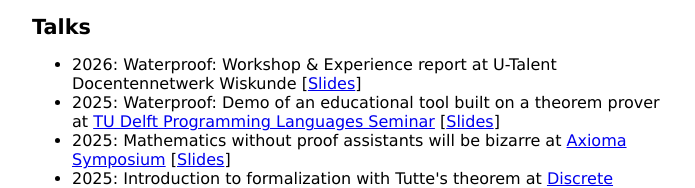
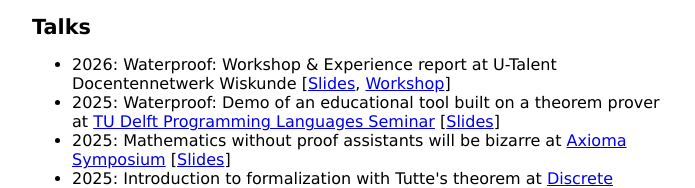
Before and after one commit to pimotte-agents/personalwebsite, a plain HTML site: page public/index.html in a window 1280 px wide. Shown: the part 734-922 px from the top of the page, without its empty margins (292-987 px from the left). Drawn offline with Linux system fonts and the light colour scheme.

Commit message:
Workshop link

```diff
--- a/public/index.html
+++ b/public/index.html
@@ -59,7 +59,7 @@
             <header>Talks</header>
             <ul>
 
-                <li>2026: Waterproof: Workshop & Experience report at U-Talent Docentennetwerk Wiskunde [<a href="./pdf/utalent.pdf">Slides</a>]</li>
+                <li>2026: Waterproof: Workshop & Experience report at U-Talent Docentennetwerk Wiskunde [<a href="./pdf/utalent.pdf">Slides</a>, <a href="https://dikiedick.github.io/waterproof-browser">Workshop</a>]</li>
                 <li>2025: Waterproof: Demo of an educational tool built on a theorem prover at <a href="https://pl.ewi.tudelft.nl/seminar/">TU Delft Programming Languages Seminar</a> [<a href="./pdf/wp-demo-delft.pdf">Slides</a>]</li>
                 <li>2025: Mathematics without proof assistants will be bizarre at <a href="https://axioma.fmf.nl/">Axioma Symposium</a> [<a href="./pdf/axioma.pdf">Slides</a>]</li>
                 <li>2025: Introduction to formalization with Tutte's theorem at <a href="https://www.tudelft.nl/ewi/over-de-faculteit/afdelingen/applied-mathematics/discrete-mathematics-optimization/events/seminars-in-discrete-mathematics-and-optimization">Discrete Mathematics & Optimization Seminar at TU Delft</a>
```
